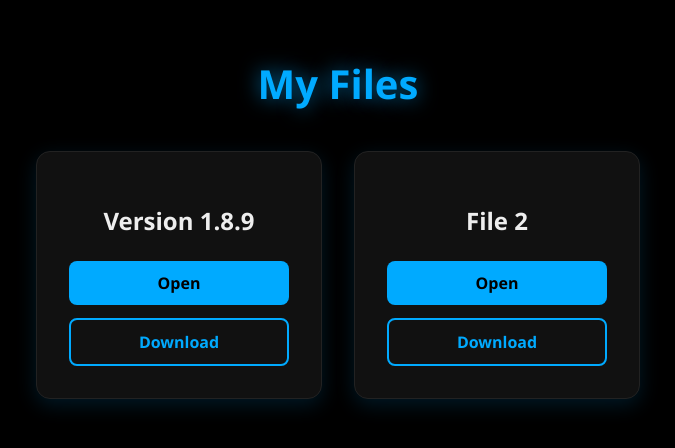
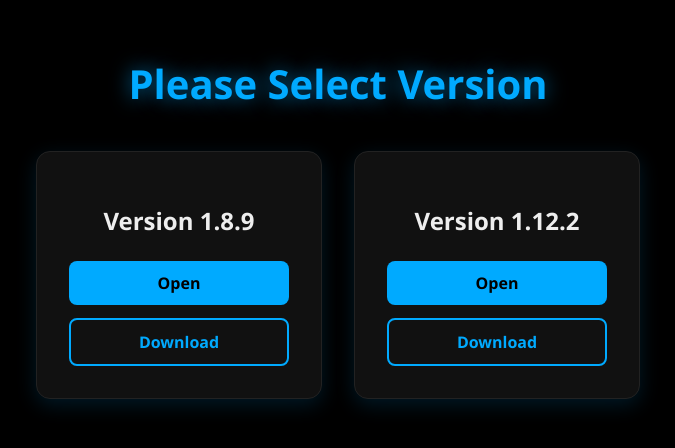
Before and after one commit to MAMOT-theoneandonly/eaglercraft, a plain HTML site: page index.html in a window 1280 px wide. Shown: the part 186-634 px from the top of the page, without its empty margins (302-977 px from the left). Drawn offline with Linux system fonts and the light colour scheme.

Commit message:
Update index.html

```diff
--- a/index.html
+++ b/index.html
@@ -2,11 +2,11 @@
 <html lang="en">
 <head>
   <meta charset="UTF-8">
-  <title>My Files</title>
+  <title>Play Eaglercraft</title>
   <link rel="stylesheet" href="style.css">
 </head>
 <body>
-  <h1>My Files</h1>
+  <h1>Please Select Version</h1>
   <div class="container">
     <div class="card">
       <h2>Version 1.8.9</h2>
@@ -16,7 +16,7 @@
       </div>
     </div>
     <div class="card">
-      <h2>File 2</h2>
+      <h2>Version 1.12.2</h2>
       <div class="buttons">
         <a href="https://drive.google.com/uc?export=download&id=YOUR_FILE_ID" target="_blank" class="btn open">Open</a>
         <a href="https://drive.google.com/uc?export=download&id=YOUR_FILE_ID" download class="btn download">Download</a>
```
